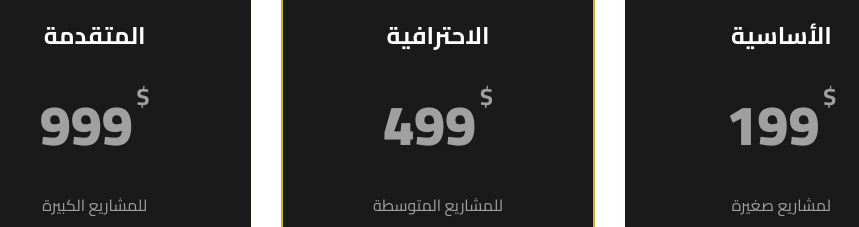
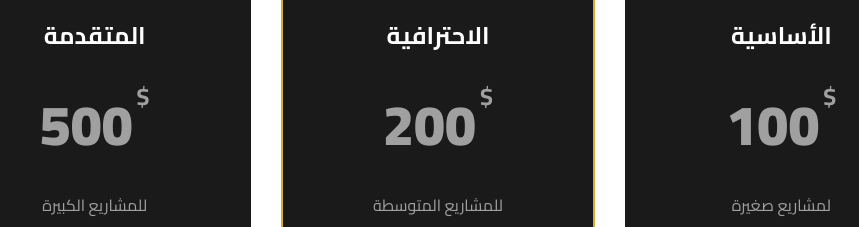
Before and after one commit to momamdouh202-glitch/project-advance, a plain HTML site: page services.html in a window 1280 px wide. Shown: the part 1708-1935 px from the top of the page, 202-1061 px from the left. Drawn offline with Linux system fonts and the light colour scheme.

Commit message:
Update services.html

```diff
--- a/services.html
+++ b/services.html
@@ -3,7 +3,7 @@
 <head>
     <meta charset="UTF-8">
     <meta name="viewport" content="width=device-width, initial-scale=1.0">
-    <title>الخدمات | أحمد علي</title>
+    <title>الخدمات | احمد شاكر </title>
     <link rel="stylesheet" href="css/style.css">
     <link href="https://fonts.googleapis.com/css2?family=Cairo:wght@400;600;700;900&display=swap" rel="stylesheet">
     <link rel="stylesheet" href="https://cdnjs.cloudflare.com/ajax/libs/font-awesome/6.4.0/css/all.min.css">
@@ -12,7 +12,7 @@
 
     <nav class="navbar">
         <div class="container">
-            <a href="index.html" class="logo"><i class="fas fa-code"></i> أحمد علي</a>
+            <a href="index.html" class="logo"><i class="fas fa-code"></i> احمد شاكر </a>
             <button class="menu-toggle"><i class="fas fa-bars"></i></button>
             <ul class="nav-links">
                 <li><a href="index.html">الرئيسية</a></li>
@@ -114,7 +114,7 @@
                     <h3>الأساسية</h3>
                     <div class="price">
                         <span class="currency">$</span>
-                        <span class="amount">199</span>
+                        <span class="amount">100</span>
                     </div>
                     <p class="price-desc">لمشاريع صغيرة</p>
                     <ul>
@@ -131,7 +131,7 @@
                     <h3>الاحترافية</h3>
                     <div class="price">
                         <span class="currency">$</span>
-                        <span class="amount">499</span>
+                        <span class="amount">200</span>
                     </div>
                     <p class="price-desc">للمشاريع المتوسطة</p>
                     <ul>
@@ -147,7 +147,7 @@
                     <h3>المتقدمة</h3>
                     <div class="price">
                         <span class="currency">$</span>
-                        <span class="amount">999</span>
+                        <span class="amount">500</span>
                     </div>
                     <p class="price-desc">للمشاريع الكبيرة</p>
                     <ul>
```
